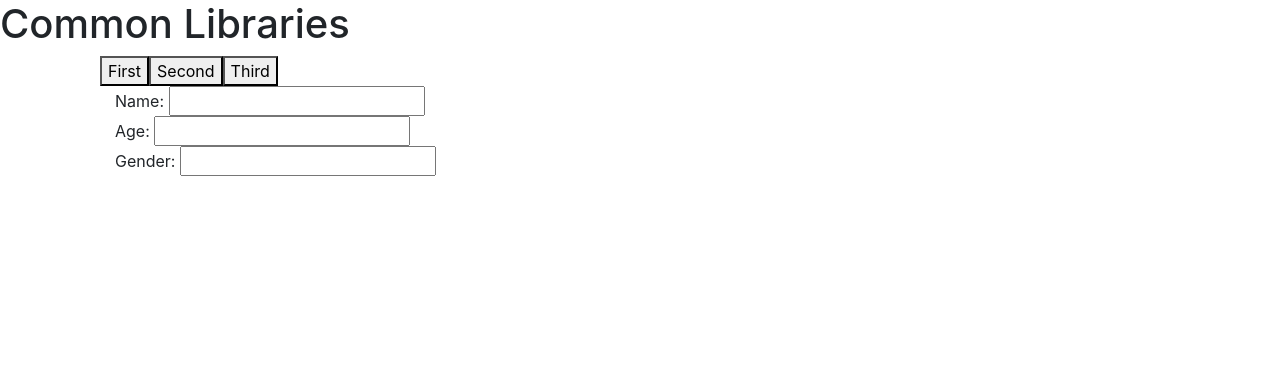
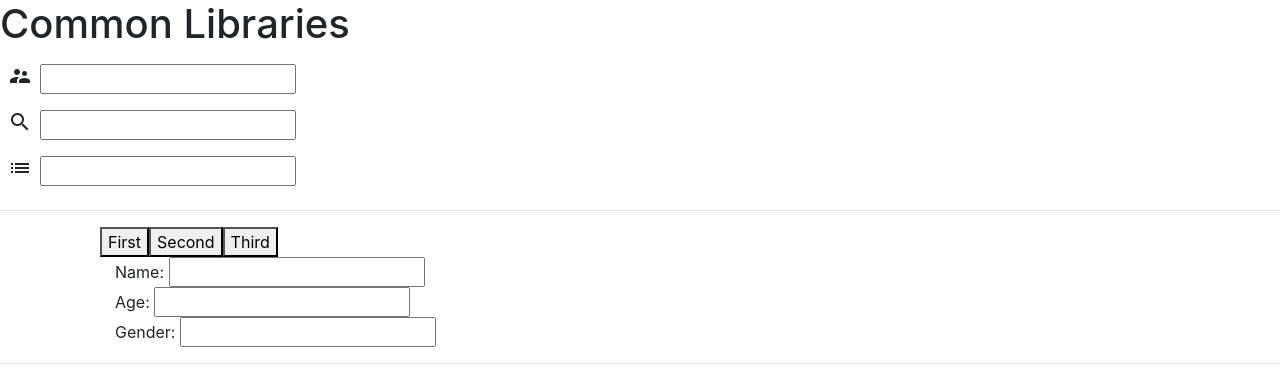
Before and after one commit to Tosin17/common, an Angular app: page / in a window 1280 px wide. Shown: the top 386 px of the page. Built offline with nearby package versions, Linux system fonts and the light colour scheme.

Commit message:
Clean ups

```diff
--- a/src/app/app.component.html
+++ b/src/app/app.component.html
@@ -1,7 +1,6 @@
 <h1>Common Libraries</h1>
 
 <!-- Custom inputs -->
-<ng-template [ngIf]="false">
 <icon-input icon="supervisor_account">
     <input type="text"
            name="user">
@@ -16,7 +15,8 @@
     <input type="text"
            name="user">
 </icon-input>
-</ng-template>
+
+<hr>
 
 <!-- tab component with projected header -->
 <ng-template #tabHeadings>
@@ -56,3 +56,7 @@
         </app-tab>
     </app-tab-panel>
 </div>
+
+<hr>
+
+<!-- Custom Modal -->
```
Lines whose indentation alone changed are shown as unchanged.
